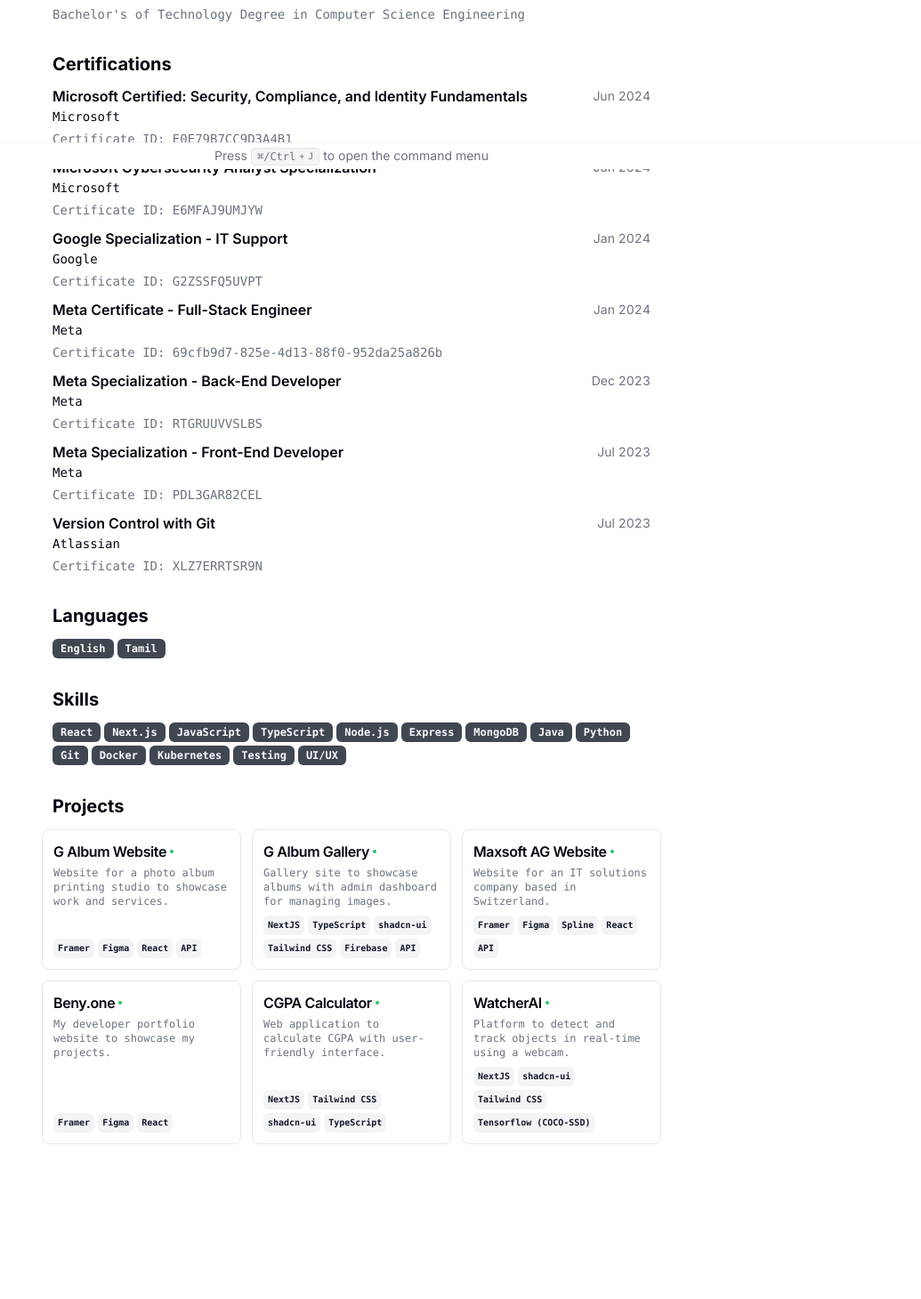
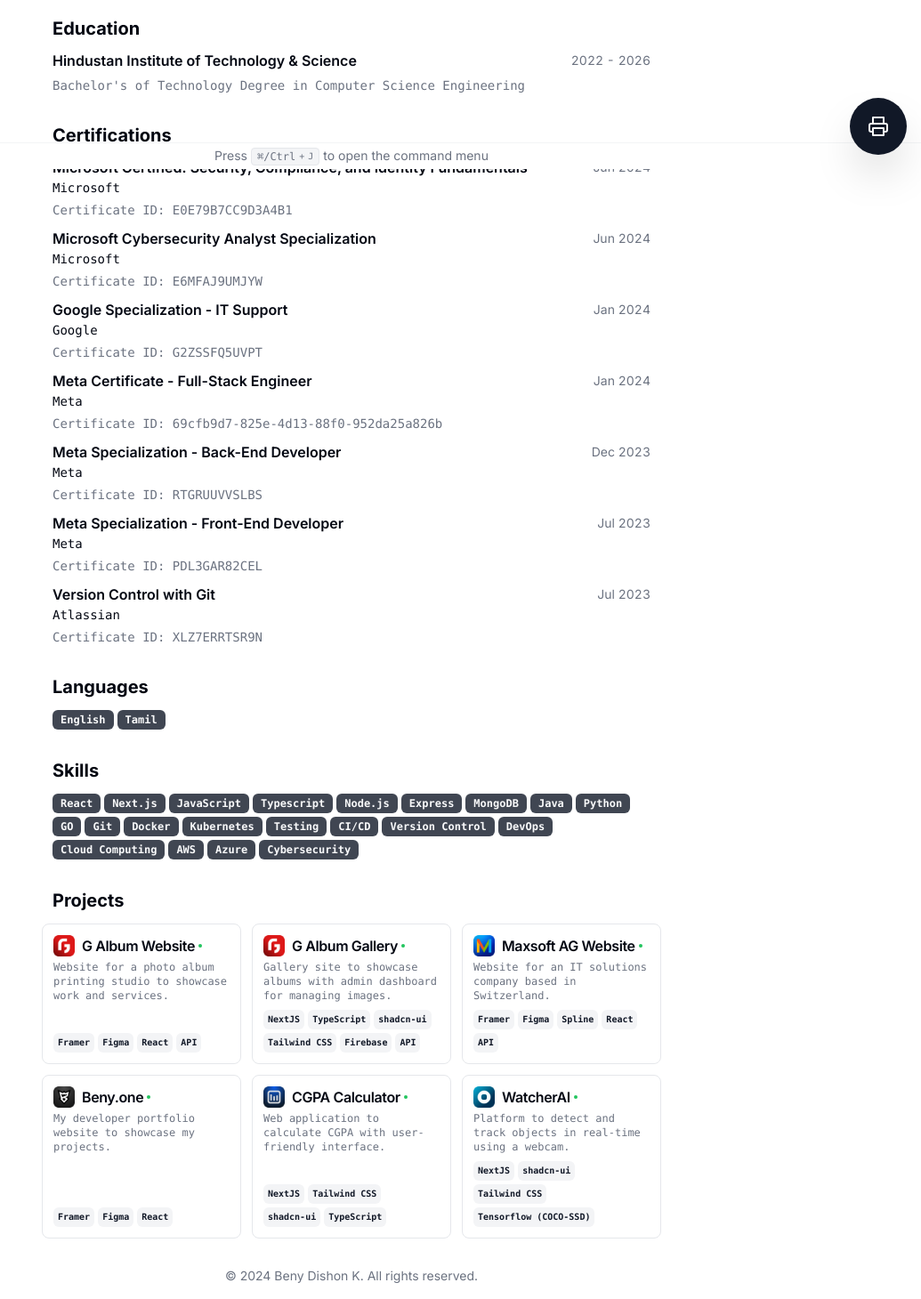
Before and after one commit to BenyD/beny-cv, a Next.js app: page / in a window 1280 px wide. Shown: the part 610-2070 px from the top of the page at 89% size, without its empty margins (245-1280 px from the left). Before the commit the page ends 1960 px from the top, so only its background shows below. Built offline with nearby package versions, Linux system fonts and the light colour scheme.

Commit message:
Testing Changes

```diff
--- /dev/null
+++ b/globals.css
@@ -0,0 +1,6 @@
+@media print {
+  body {
+    -webkit-print-color-adjust: exact;
+    print-color-adjust: exact;
+  }
+}
--- a/package.json
+++ b/package.json
@@ -17,6 +17,7 @@
     "class-variance-authority": "^0.7.0",
     "clsx": "^2.0.0",
     "cmdk": "^0.2.0",
+    "html2pdf.js": "^0.10.2",
     "lucide-react": "^0.300.0",
     "next": "^14.2.5",
     "next-themes": "^0.3.0",
--- a/src/app/page.tsx
+++ b/src/app/page.tsx
@@ -1,3 +1,5 @@
+"use client";
+
 import Image from "next/image";
 import dynamic from "next/dynamic";
 import { Avatar, AvatarFallback } from "@/components/ui/avatar";
@@ -7,6 +9,8 @@
 import { GlobeIcon, MailIcon, PhoneIcon } from "lucide-react";
 import { Button } from "@/components/ui/button";
 import { RESUME_DATA } from "@/data/resume-data";
+import { PrintDrawer } from "@/components/print-drawer";
+import { useEffect, useState } from 'react';
 
 // Correctly typing dynamic imports
 const ProjectCard = dynamic(
@@ -24,6 +28,12 @@
 );
 
 export default function Page() {
+  const [isClient, setIsClient] = useState(false);
+
+  useEffect(() => {
+    setIsClient(true);
+  }, []);
+
   return (
     <main className="container relative mx-auto scroll-my-12 overflow-auto p-4 print:p-12 md:p-16">
       <section className="mx-auto w-full max-w-2xl space-y-8 bg-white print:space-y-4 dark:bg-neutral-900">
@@ -254,18 +264,24 @@
         <Section className="print-force-new-page scroll-mb-16">
           <h2 className="text-xl font-bold dark:text-white">Projects</h2>
           <div className="-mx-3 grid grid-cols-1 gap-3 print:grid-cols-3 print:gap-2 md:grid-cols-2 lg:grid-cols-3">
-            {RESUME_DATA.projects.map((project) => (
+            {isClient && RESUME_DATA.projects.map((project) => (
               <ProjectCard
                 key={project.title}
                 title={project.title}
                 description={project.description}
                 tags={project.techStack}
                 link={"link" in project ? project.link.href : undefined}
+                logo={project.logo}
               />
             ))}
           </div>
         </Section>
       </section>
+      <footer className="mt-8 text-center text-sm text-gray-500 dark:text-gray-400">
+        © {new Date().getFullYear()} {RESUME_DATA.name}. All rights reserved.
+      </footer>
+      {isClient && (
+        <>
           <CommandMenu
             links={[
               {
@@ -278,6 +294,9 @@
               })),
             ]}
           />
+          <PrintDrawer />
+        </>
+      )}
     </main>
   );
 }
--- a/src/components/command-menu.tsx
+++ b/src/components/command-menu.tsx
@@ -124,10 +124,10 @@
             <CommandItem
               onSelect={() => {
                 setOpen(false);
-                window.print();
+                document.getElementById('print-drawer-trigger')?.click();
               }}
             >
-              <span>Print</span>
+              <span>Save CV</span>
             </CommandItem>
           </CommandGroup>
           <CommandGroup heading="Links">
--- a/src/components/print-drawer.tsx
+++ b/src/components/print-drawer.tsx
@@ -1,7 +1,8 @@
 "use client";
 
+import { useState, useRef, useEffect } from "react";
 import { Button } from "./ui/button";
-import { PrinterIcon } from "lucide-react";
+import { PrinterIcon, Download, X, Loader2 } from "lucide-react";
 import {
   Drawer,
   DrawerTrigger,
@@ -12,26 +13,124 @@
   DrawerFooter,
   DrawerClose,
 } from "./ui/drawer";
+import html2pdf from "html2pdf.js";
 
 export const PrintDrawer = () => {
+  const [isGeneratingPDF, setIsGeneratingPDF] = useState(false);
+  const [open, setOpen] = useState(false);
+  const contentRef = useRef<HTMLDivElement>(null);
+
+  useEffect(() => {
+    const handleBeforePrint = () => {
+      if (contentRef.current) {
+        contentRef.current.style.display = "none";
+      }
+    };
+
+    const handleAfterPrint = () => {
+      if (contentRef.current) {
+        contentRef.current.style.display = "";
+      }
+    };
+
+    window.addEventListener("beforeprint", handleBeforePrint);
+    window.addEventListener("afterprint", handleAfterPrint);
+
+    return () => {
+      window.removeEventListener("beforeprint", handleBeforePrint);
+      window.removeEventListener("afterprint", handleAfterPrint);
+    };
+  }, []);
+
+  const handlePrint = () => {
+    setOpen(false);
+    setTimeout(() => {
+      window.print();
+    }, 100);
+  };
+
+  const handleDownloadPDF = async () => {
+    setIsGeneratingPDF(true);
+    setOpen(false);
+
+    setTimeout(async () => {
+      const element = document.body;
+      const opt = {
+        margin: 10,
+        filename: "CV.pdf",
+        image: { type: "jpeg", quality: 0.98 },
+        html2canvas: {
+          scale: 2,
+          useCORS: true,
+          logging: true,
+          allowTaint: true,
+          foreignObjectRendering: true,
+        },
+        jsPDF: { unit: "mm", format: "a4", orientation: "portrait" },
+      };
+
+      try {
+        // Hide elements that shouldn't be in the PDF
+        const elementsToHide = document.querySelectorAll(".print\\:hidden");
+        elementsToHide.forEach(
+          (el) => ((el as HTMLElement).style.display = "none"),
+        );
+
+        // Generate PDF
+        await html2pdf().set(opt).from(element).save();
+      } catch (error) {
+        console.error("Error generating PDF:", error);
+        // You might want to show an error message to the user here
+      } finally {
+        // Restore hidden elements
+        const elementsToRestore = document.querySelectorAll(".print\\:hidden");
+        elementsToRestore.forEach(
+          (el) => ((el as HTMLElement).style.display = ""),
+        );
+
+        setIsGeneratingPDF(false);
+      }
+    }, 100);
+  };
+
   return (
-    <Drawer>
+    <Drawer open={open} onOpenChange={setOpen}>
       <DrawerTrigger asChild>
-        <Button className="fixed bottom-4 right-4 size-16 rounded-full shadow-2xl print:hidden">
+        <Button
+          id="print-drawer-trigger"
+          className="fixed bottom-4 right-4 size-16 rounded-full shadow-2xl print:hidden"
+        >
           <PrinterIcon />
         </Button>
       </DrawerTrigger>
-      <DrawerContent>
+      <DrawerContent ref={contentRef}>
         <div className="mx-auto w-full max-w-sm">
           <DrawerHeader>
-            <DrawerTitle>Move Goal</DrawerTitle>
-            <DrawerDescription>Set your daily activity goal.</DrawerDescription>
+            <DrawerTitle>Save CV</DrawerTitle>
+            <DrawerDescription>
+              Choose how you want to save your CV.
+            </DrawerDescription>
           </DrawerHeader>
-          <div className="p-4 pb-0"></div>
           <DrawerFooter>
-            <Button onClick={() => window.print()}>Print</Button>
+            <Button onClick={handlePrint} className="w-full">
+              <PrinterIcon className="mr-2 h-4 w-4" /> Print CV
+            </Button>
+            <Button
+              onClick={handleDownloadPDF}
+              className="w-full"
+              disabled={isGeneratingPDF}
+            >
+              {isGeneratingPDF ? (
+                <Loader2 className="mr-2 h-4 w-4 animate-spin" />
+              ) : (
+                <Download className="mr-2 h-4 w-4" />
+              )}
+              {isGeneratingPDF ? "Generating PDF..." : "Download CV"}
+            </Button>
             <DrawerClose asChild>
-              <Button variant="outline">Cancel</Button>
+              <Button variant="outline" className="w-full">
+                <X className="mr-2 h-4 w-4" /> Cancel
+              </Button>
             </DrawerClose>
           </DrawerFooter>
         </div>
--- a/src/components/project-card.tsx
+++ b/src/components/project-card.tsx
@@ -7,20 +7,32 @@
 } from "./ui/card";
 import { Badge } from "./ui/badge";
 import React from "react";
+import Image from "next/image";
 
 interface Props {
   title: string;
   description: string;
   tags: readonly string[];
   link?: string;
+  logo: any; // Add this line
 }
 
 export const ProjectCard = React.memo(
-  ({ title, description, tags, link }: Props) => {
+  ({ title, description, tags, link, logo }: Props) => {
     return (
       <Card className="flex flex-col overflow-hidden border p-3 dark:border-neutral-700 dark:bg-neutral-900">
         <CardHeader>
           <div className="space-y-1">
+            <div className="flex items-center gap-2">
+              {logo && (
+                <Image
+                  src={logo}
+                  alt={`${title} logo`}
+                  width={24}
+                  height={24}
+                  className="rounded-sm"
+                />
+              )}
               <CardTitle className="text-base dark:text-white">
                 {link ? (
                   <a
@@ -36,6 +48,7 @@
                   title
                 )}
               </CardTitle>
+            </div>
             <div className="hidden font-mono text-xs underline print:visible dark:text-neutral-400">
               {link
                 ?.replace("https://", "")
@@ -62,7 +75,7 @@
         </CardContent>
       </Card>
     );
-  },
+  }
 );
 
 ProjectCard.displayName = "ProjectCard";
--- a/src/data/resume-data.tsx
+++ b/src/data/resume-data.tsx
@@ -12,9 +12,10 @@
   initials: "BD",
   location: "Chennai, India, IST (UTC+5:30)",
   locationLink: "https://www.google.com/maps/place/chennai",
-  about: "Student focused on building products with extra attention to detail",
+  about:
+    "Software Engineer and Full Stack Developer. Passionate about innovation and learning. Actively building solutions that enhance lives worldwide.",
   summary:
-    "Currently a student and aspiring software engineer, I focus on innovative full-stack development. I've earned certifications from Microsoft, Google, and Meta, and contributed to various small-scale projects. Passionate about creating new things and continuously learning, I'm driven to enhance lives through technology.",
+    "In 2024, I continued my journey as a software engineer, focusing on innovative full-stack development. I specialize in building and scaling impactful solutions, leveraging my diverse skill set. I've completed [multiple certifications from Microsoft, Google, and Meta](#/certification) and contributed to [various small-scale projects](https://github.com/BenyD). I love creating new things and constantly strive to learn. My work is driven by the goal of enhancing lives through technology. Complete information can be found in my [CV](https://cv.beny.one/).",
   personalWebsiteUrl: "https://www.beny.one",
   contact: {
     email: "benydishon@gmail.com",
@@ -122,17 +123,24 @@
     "React",
     "Next.js",
     "JavaScript",
-    "TypeScript",
+    "Typescript",
     "Node.js",
     "Express",
     "MongoDB",
     "Java",
     "Python",
+    "GO",
     "Git",
     "Docker",
     "Kubernetes",
     "Testing",
-    "UI/UX",
+    "CI/CD",
+    "Version Control",
+    "DevOps",
+    "Cloud Computing",
+    "AWS",
+    "Azure",
+    "Cybersecurity",
   ],
   projects: [
     {
--- /dev/null
+++ b/src/utils/pdf-utils.ts
@@ -0,0 +1,5 @@
+import dynamic from 'next/dynamic';
+
+export const html2pdf = dynamic<typeof import('html2pdf.js')>(() => import('html2pdf.js'), {
+  ssr: false,
+});
--- a/tsconfig.json
+++ b/tsconfig.json
@@ -20,7 +20,8 @@
     ],
     "paths": {
       "@/*": ["./src/*"]
-    }
+    },
+    "typeRoots": ["./node_modules/@types", "./src/types"]
   },
   "include": ["next-env.d.ts", "**/*.ts", "**/*.tsx", ".next/types/**/*.ts", "src/images/logos/*.*"],
   "exclude": ["node_modules"]
```
Also changed, not shown: src/types/html2pdf.d.ts (added, +19 -0 lines), 1 other file (tests, documents, lock files or other folders). Lines whose indentation alone changed are shown as unchanged.
